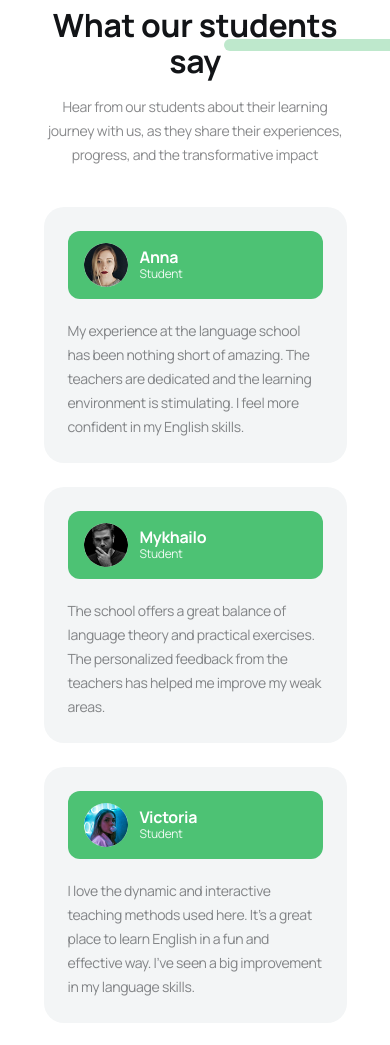
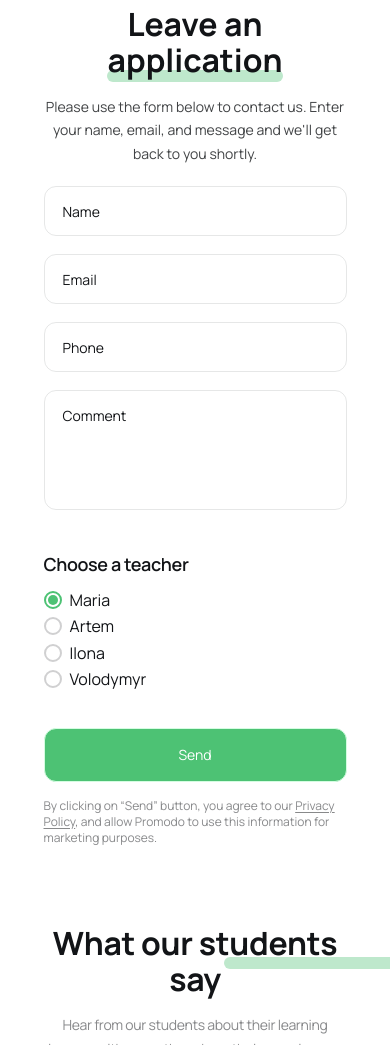
Before and after one commit to Dishonored1402/project-group-7, a website built with Vite: page src/index.html in a window 390 px wide. Shown: the part 5530-6575 px from the top of the page. Built offline with nearby package versions, Linux system fonts and the light colour scheme.

Commit message:
add mobile

```diff
--- /dev/null
+++ b/src/css/application.css
@@ -0,0 +1,265 @@
+/* Base Container for About Us */
+.application {
+  text-align: center;
+  justify-content: center;
+  align-items: center;
+  align-content: center;
+  display: flex;
+  flex-direction: column;
+  padding: 0 20px;
+  margin: 0 auto;
+  margin-bottom: 80px;
+}
+
+/* Title Styling */
+.application__title {
+  display: inline-block;
+  font-size: 32px;
+  font-weight: 700;
+  line-height: 1.12;
+  margin-bottom: 16px;
+  width: 100%;
+}
+
+.application__title span {
+  position: relative;
+  display: inline-block;
+}
+
+.application__title span::after {
+  content: '';
+  position: absolute;
+  bottom: -3px;
+  left: 0;
+  width: 100%;
+  height: 12px;
+  background-color: var(--color-green-pseudo);
+  z-index: -1;
+  border-radius: 8px;
+}
+
+.application__description {
+  font-weight: 400;
+  font-size: 14px;
+
+  max-width: 335px;
+  line-height: 1.7;
+  text-align: center;
+  color: rgba(18, 20, 23, 0.8);
+}
+
+.application__content {
+  display: flex;
+  flex-direction: column;
+  align-items: center;
+  justify-content: center;
+  align-content: center;
+}
+
+.teacher-card {
+  display: none;
+  flex-direction: column;
+  max-width: 355px;
+  border-radius: 30px;
+  overflow: hidden;
+}
+
+.teacher-card__img {
+  display: block;
+  width: 100%;
+  height: auto;
+  background-color: var(--color-green);
+}
+
+.teacher-card__caption {
+  background-color: var(--color-green);
+  color: white;
+  text-align: left;
+  padding: 20px 40px;
+}
+
+.teacher-card__number {
+  font-family: var(--font-family);
+  font-weight: 700;
+  font-size: 40px;
+
+  line-height: 1.2;
+  letter-spacing: -0.02em;
+  text-align: center;
+  color: var(--white);
+}
+
+.teacher-card__text {
+  font-family: var(--font-family);
+  font-weight: 400;
+  font-size: 16px;
+
+  line-height: 1.5;
+  text-align: left;
+  color: rgba(255, 255, 255, 0.7);
+}
+
+.apply__form {
+  width: 100%;
+  margin-top: 20px;
+}
+
+.input-container {
+  display: flex;
+  flex-direction: column;
+  gap: 18px;
+}
+
+.apply__form .field > input,
+.apply__form .field > textarea {
+  width: 100%;
+  height: 50px;
+  border: 1px solid rgba(18, 20, 23, 0.1);
+  border-radius: 12px;
+  background-color: transparent;
+  padding: 16px 18px;
+  outline: none;
+  transition: border-color 0.25s cubic-bezier(0.4, 0, 0.2, 1);
+}
+
+.field textarea {
+  min-height: 120px;
+  resize: none;
+}
+
+.apply__form .field > input::placeholder,
+.apply__form .field > textarea::placeholder {
+  color: var(--color-black);
+  font-size: 14px;
+  line-height: 1.3;
+}
+
+.teachers {
+  display: flex;
+  flex-direction: column;
+  border: none;
+  width: 100%;
+  margin-top: 40px;
+}
+
+.teachers legend {
+  display: block;
+  color: var(--color-black);
+  margin-bottom: 14px;
+  text-align: left;
+  font-family: Manrope;
+  font-size: 18px;
+  font-style: normal;
+  font-weight: 600;
+  line-height: 1.3;
+  letter-spacing: -0.36px;
+}
+
+.teachers-radio {
+  display: flex;
+  flex-direction: column;
+  gap: 8px;
+  margin-bottom: 40px;
+  align-items: flex-start;
+}
+
+.custom-radio {
+  display: flex;
+  align-items: center;
+  gap: 8px;
+}
+
+.custom-radio input {
+  display: none;
+}
+
+.custom-radio .radio-icon {
+  display: inline-block;
+  border-radius: 10px;
+  position: relative;
+  border: 2px solid rgba(18, 20, 23, 0.2);
+  border-radius: 10px;
+  width: 18px;
+  height: 18px;
+}
+
+.custom-radio input:checked + .radio-icon::after {
+  content: '';
+  position: absolute;
+  top: 50%;
+  left: 50%;
+  width: 10px;
+  height: 10px;
+  background: var(--color-green);
+  border-radius: 5px;
+  transform: translate(-50%, -50%);
+}
+
+.custom-radio input:checked + .radio-icon {
+  border-color: var(--color-green);
+}
+
+.apply__button {
+  display: flex;
+  align-items: center;
+  justify-content: center;
+  background-color: var(--color-green);
+  color: var(--color-white);
+  padding: 14px 150px;
+  width: 100%;
+  max-width: 335px;
+  border: 1px solid var(--color-light-green);
+  border-radius: 12px;
+  cursor: pointer;
+  font-size: 14px;
+  line-height: 24px;
+  transition: 250ms cubic-bezier(0.4, 0, 0.2, 1);
+  margin-bottom: 16px;
+}
+
+.apply__button:hover {
+  background-color: var(--color-dark-green);
+}
+
+.apply__note {
+  text-align: left;
+  display: block;
+  width: 100%;
+  color: rgba(18, 20, 23, 0.5);
+  font-family: Manrope;
+  font-size: 12px;
+  font-style: normal;
+  font-weight: 400;
+  line-height: 1.3;
+}
+
+.apply__note a {
+  display: inline;
+  white-space: normal;
+  color: rgba(18, 20, 23, 0.5);
+  text-decoration: underline;
+  text-underline-offset: 2px;
+}
+
+.apply__link:hover {
+  text-decoration: none;
+}
+
+/* Responsive for Tablet (min-width 768px) */
+@media screen and (min-width: 768px) {
+  .about-us {
+    max-width: 768px;
+    padding: 0 32px;
+    margin-bottom: 100px;
+  }
+}
+
+/* Responsive for Desktop (min-width 1280px) */
+@media screen and (min-width: 1280px) {
+  .about-us {
+    max-width: 1280px;
+    align-items: center;
+    padding: 0 64px;
+    margin-bottom: 150px;
+  }
+}
--- a/src/css/style.css
+++ b/src/css/style.css
@@ -16,6 +16,7 @@
 
 @import url('./about-us.css');
 @import url('./our-lessons.css');
+@import url('./application.css');
 @import url('./header.css');
 @import url('./footer.css');
 @import url('./hero.css');
--- a/src/index.html
+++ b/src/index.html
@@ -16,11 +16,12 @@
       rel="stylesheet"
       href="https://cdn.jsdelivr.net/npm/modern-normalize@2.0.0/modern-normalize.min.css"
     />
-    <link rel="stylesheet" href="./css/our-teachers.css">
-    <link rel="stylesheet" href="./css/reviews.css">
+    <link rel="stylesheet" href="./css/our-teachers.css" />
+    <link rel="stylesheet" href="./css/reviews.css" />
     <title>English Excellence</title>
     <link rel="stylesheet" href="./css/styles.css" />
   </head>
+
   <body>
     <load src="./partials/header.html" />
 
@@ -29,6 +30,7 @@
       <load src="./partials/about-us.html" />
       <load src="./partials/our-lessons.html" />
       <load src="./partials/our-teachers.html" />
+      <load src="./partials/application.html" />
       <load src="./partials/reviews.html" />
     </main>
 
--- /dev/null
+++ b/src/partials/application.html
@@ -0,0 +1,74 @@
+<section class="application">
+  <div class="container">
+    <h2 class="application__title">Leave an <span>application</span></h2>
+    <p class="application__description">
+      Please use the form below to contact us. Enter your name, email, and
+      message and we'll get back to you shortly.
+    </p>
+    <div class="application__content">
+      <figure class="teacher-card">
+        <img
+          src="img/application/1.svg"
+          alt="Online lesson"
+          class="teacher-card__img"
+        />
+        <div class="teacher-card__caption">
+          <div class="teacher-card__number">1000</div>
+          <p class="teacher-card__text">
+            of our online English language lessons! This journey has been full
+            of discovery, growth and unforgettable moments, and we are happy to
+            share this joyful event with you.
+          </p>
+        </div>
+      </figure>
+      <form class="apply__form" action="/apply" method="post" novalidate>
+        <div class="input-container">
+          <label class="field"
+            ><input type="text" name="name" placeholder="Name" required
+          /></label>
+          <label class="field"
+            ><input type="email" name="email" placeholder="Email" required
+          /></label>
+          <label class="field"
+            ><input type="tel" name="phone" placeholder="Phone"
+          /></label>
+          <label class="field">
+            <textarea name="comment" placeholder="Comment" rows="4"></textarea>
+          </label>
+        </div>
+        <fieldset class="teachers">
+          <legend>Choose a teacher</legend>
+          <div class="teachers-radio">
+            <label class="custom-radio">
+              <input type="radio" name="teacher" value="maria" checked />
+              <span class="radio-icon"></span>
+              Maria
+            </label>
+            <label class="custom-radio">
+              <input type="radio" name="teacher" value="artem" />
+              <span class="radio-icon"></span>
+              Artem
+            </label>
+            <label class="custom-radio">
+              <input type="radio" name="teacher" value="ilona" />
+              <span class="radio-icon"></span>
+              Ilona
+            </label>
+            <label class="custom-radio">
+              <input type="radio" name="teacher" value="volodymyr" />
+              <span class="radio-icon"></span>
+              Volodymyr
+            </label>
+          </div>
+        </fieldset>
+
+        <button class="apply__button" type="submit">Send</button>
+        <p class="apply__note">
+          By clicking on “Send” button, you agree to our
+          <a href="/privacy-policy" class="apply__link">Privacy Policy</a>, and
+          allow Promodo to use this information for marketing purposes.
+        </p>
+      </form>
+    </div>
+  </div>
+</section>
```
Also changed, not shown: src/img/application/application1.jpg (added), src/img/application/application2.jpg (added), 1 other file.
